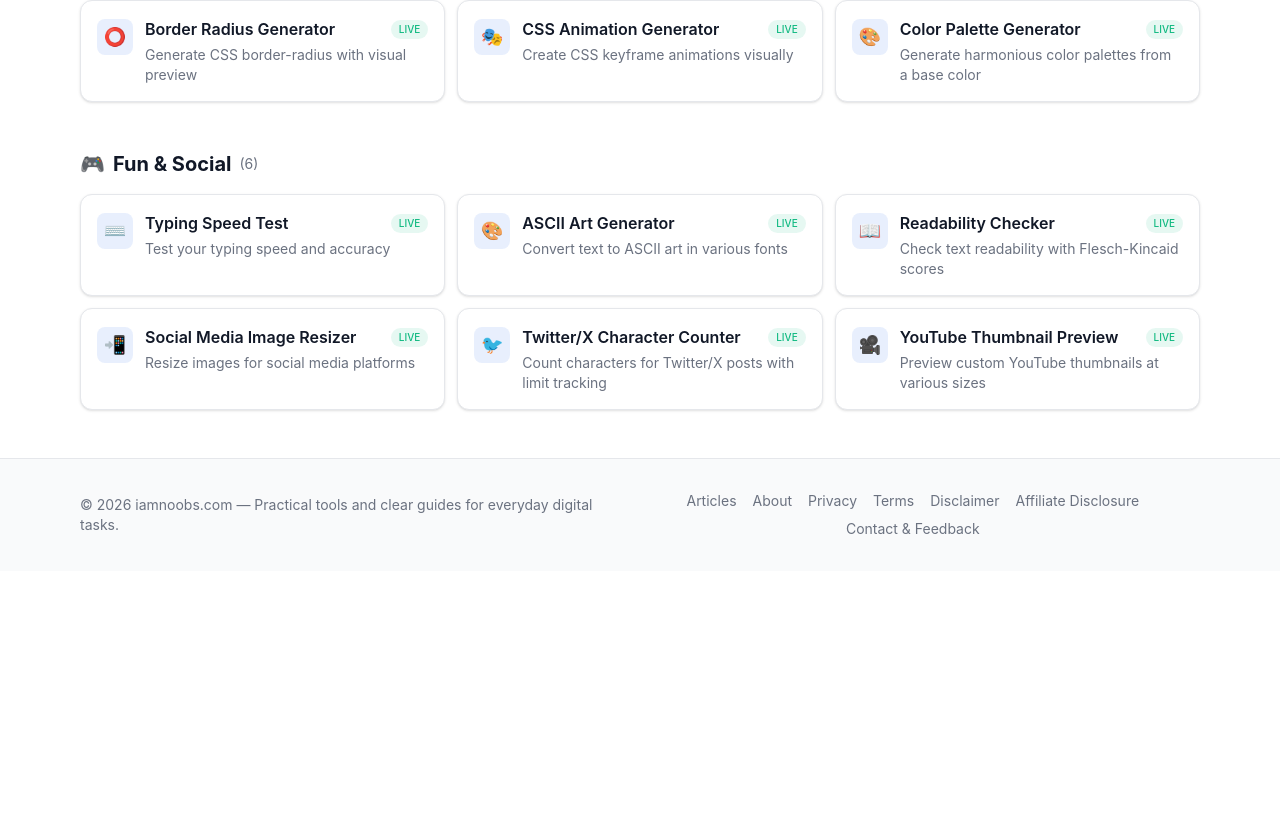
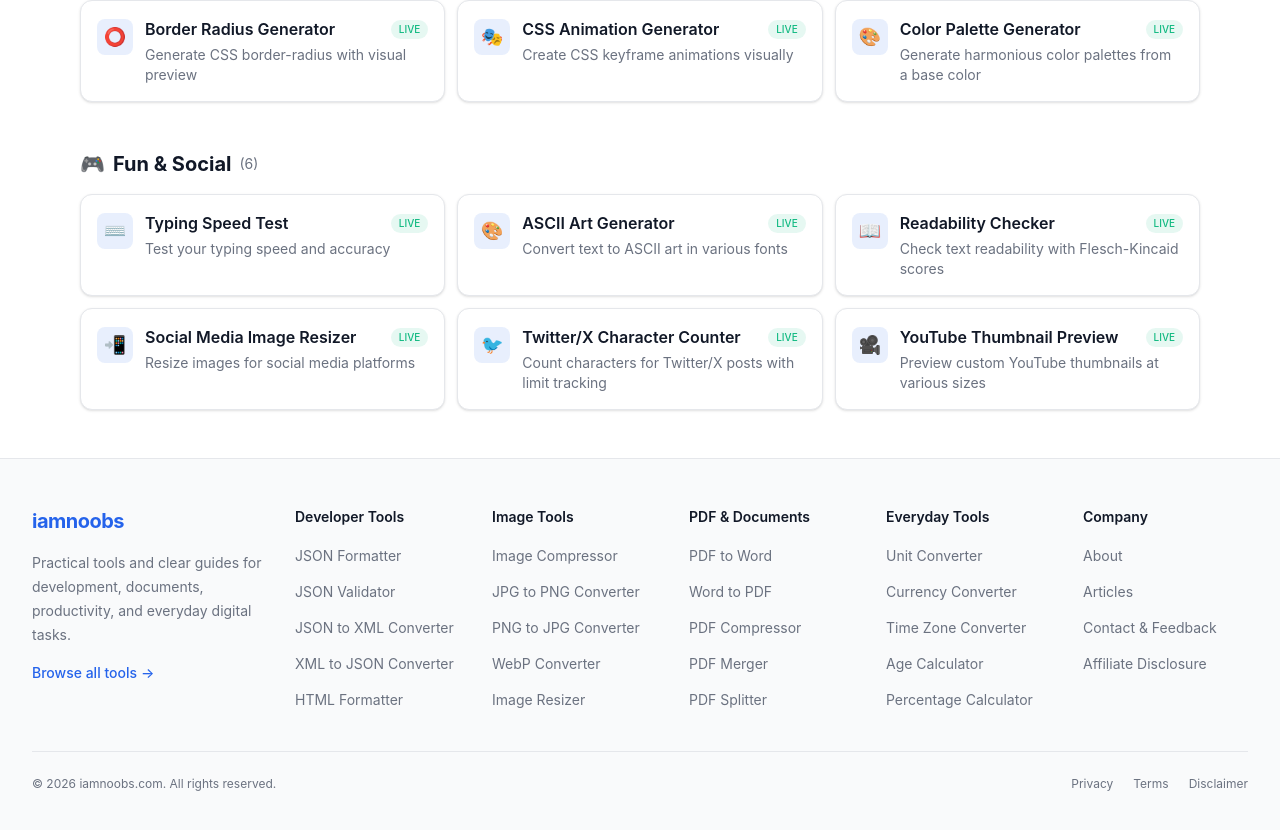
Before and after one commit to anil1991das/Iamnoobs, a Next.js app: page / in a window 1280 px wide. Shown: the part 7493-8323 px from the top of the page. Before the commit the page ends 8064 px from the top, so only its background shows below. Built offline with nearby package versions, Linux system fonts and the light colour scheme.

Commit message:
SEO, Footer upgraded, tools menu optimize for mobile

```diff
--- a/src/app/articles/[slug]/page.tsx
+++ b/src/app/articles/[slug]/page.tsx
@@ -87,10 +87,16 @@
       : undefined,
     datePublished: `${article.publishedAt}T00:00:00.000Z`,
     dateModified: `${article.updatedAt}T00:00:00.000Z`,
-    author: {
-      "@type": "Person",
-      name: article.author,
-    },
+    author: article.author.toLowerCase() === "iamnoobs"
+      ? {
+          "@type": "Organization",
+          name: article.author,
+          url: "https://iamnoobs.com/about",
+        }
+      : {
+          "@type": "Person",
+          name: article.author,
+        },
     publisher: {
       "@type": "Organization",
       name: "iamnoobs",
--- a/src/components/footer.tsx
+++ b/src/components/footer.tsx
@@ -1,21 +1,121 @@
 import Link from "next/link";
+import { tools } from "@/lib/tools/registry";
+
+const toolGroups = [
+  {
+    title: "Developer Tools",
+    categories: ["text-dev", "dev-helpers"],
+  },
+  {
+    title: "Image Tools",
+    categories: ["image"],
+  },
+  {
+    title: "PDF & Documents",
+    categories: ["document"],
+  },
+  {
+    title: "Everyday Tools",
+    categories: ["daily-use", "text-processing", "productivity", "business-finance"],
+  },
+];
+
+const companyLinks = [
+  { href: "/about", label: "About" },
+  { href: "/articles", label: "Articles" },
+  { href: "/contact", label: "Contact & Feedback" },
+  { href: "/affiliate-disclosure", label: "Affiliate Disclosure" },
+];
+
+const legalLinks = [
+  { href: "/privacy", label: "Privacy" },
+  { href: "/terms", label: "Terms" },
+  { href: "/disclaimer", label: "Disclaimer" },
+];
+
+const footerToolGroups = toolGroups.map((group) => ({
+  ...group,
+  tools: tools
+    .filter((tool) => group.categories.includes(tool.category))
+    .slice(0, 5),
+}));
 
 export default function Footer() {
   return (
     <footer className="mt-auto border-t border-card-border bg-muted">
-      <div className="mx-auto max-w-6xl px-4 py-8">
-        <div className="flex flex-col items-center justify-between gap-4 sm:flex-row">
-          <p className="text-sm text-muted-foreground">
-            &copy; {new Date().getFullYear()} iamnoobs.com — Practical tools and clear guides for everyday digital tasks.
+      <div className="mx-auto max-w-7xl px-4 py-12 sm:px-6 lg:px-8">
+        <div className="grid grid-cols-2 gap-x-6 gap-y-10 sm:grid-cols-3 lg:grid-cols-[1.4fr_repeat(5,minmax(0,1fr))] lg:gap-x-8">
+          <div className="col-span-2 sm:col-span-1">
+            <Link
+              href="/"
+              className="inline-flex text-xl font-bold tracking-tight text-primary"
+            >
+              iamnoobs
+            </Link>
+            <p className="mt-4 max-w-xs text-sm leading-6 text-muted-foreground">
+              Practical tools and clear guides for development, documents,
+              productivity, and everyday digital tasks.
+            </p>
+            <Link
+              href="/#tools"
+              className="mt-4 inline-flex text-sm font-medium text-primary hover:underline"
+            >
+              Browse all tools
+              <span aria-hidden="true" className="ml-1">→</span>
+            </Link>
+          </div>
+
+          {footerToolGroups.map((group) => (
+            <nav key={group.title} aria-label={group.title}>
+              <h2 className="text-sm font-semibold text-foreground">
+                {group.title}
+              </h2>
+              <ul className="mt-4 space-y-3">
+                {group.tools.map((tool) => (
+                  <li key={tool.slug}>
+                    <Link
+                      href={`/${tool.slug}`}
+                      className="text-sm text-muted-foreground transition-colors hover:text-foreground"
+                    >
+                      {tool.name}
+                    </Link>
+                  </li>
+                ))}
+              </ul>
+            </nav>
+          ))}
+
+          <nav aria-label="Company">
+            <h2 className="text-sm font-semibold text-foreground">Company</h2>
+            <ul className="mt-4 space-y-3">
+              {companyLinks.map((link) => (
+                <li key={link.href}>
+                  <Link
+                    href={link.href}
+                    className="text-sm text-muted-foreground transition-colors hover:text-foreground"
+                  >
+                    {link.label}
+                  </Link>
+                </li>
+              ))}
+            </ul>
+          </nav>
+        </div>
+
+        <div className="mt-10 flex flex-col gap-4 border-t border-card-border pt-6 text-xs text-muted-foreground sm:flex-row sm:items-center sm:justify-between">
+          <p>
+            &copy; {new Date().getFullYear()} iamnoobs.com. All rights reserved.
           </p>
-          <nav aria-label="Footer" className="flex flex-wrap justify-center gap-x-4 gap-y-2 text-sm text-muted-foreground">
-            <Link href="/articles" className="hover:text-foreground transition-colors">Articles</Link>
-            <Link href="/about" className="hover:text-foreground transition-colors">About</Link>
-            <Link href="/privacy" className="hover:text-foreground transition-colors">Privacy</Link>
-            <Link href="/terms" className="hover:text-foreground transition-colors">Terms</Link>
-            <Link href="/disclaimer" className="hover:text-foreground transition-colors">Disclaimer</Link>
-            <Link href="/affiliate-disclosure" className="hover:text-foreground transition-colors">Affiliate Disclosure</Link>
-            <Link href="/contact" className="hover:text-foreground transition-colors">Contact &amp; Feedback</Link>
+          <nav aria-label="Legal" className="flex flex-wrap gap-x-5 gap-y-2">
+            {legalLinks.map((link) => (
+              <Link
+                key={link.href}
+                href={link.href}
+                className="transition-colors hover:text-foreground"
+              >
+                {link.label}
+              </Link>
+            ))}
           </nav>
         </div>
       </div>
--- a/src/lib/tools/registry.ts
+++ b/src/lib/tools/registry.ts
@@ -168,7 +168,7 @@
     name: "Text Case Converter",
     description: "Convert text between uppercase, lowercase, title case and more",
     category: "text-dev",
-    metaTitle: "Text Case Converter Online - Change Text Case Free | iamnoobs",
+    metaTitle: "Text Case Converter Online | iamnoobs",
     metaDescription: "Convert text between uppercase, lowercase, title case, camelCase, and more. Free online text case converter.",
     keywords: ["text case converter", "change case", "uppercase converter", "lowercase converter"],
   },
@@ -210,7 +210,7 @@
     name: "Lorem Ipsum Generator",
     description: "Generate placeholder text for your designs",
     category: "generators-security",
-    metaTitle: "Lorem Ipsum Generator Online - Placeholder Text Free | iamnoobs",
+    metaTitle: "Lorem Ipsum Generator Online | iamnoobs",
     metaDescription: "Generate lorem ipsum placeholder text for your designs and mockups. Free online lorem ipsum generator.",
     keywords: ["lorem ipsum generator", "placeholder text", "dummy text", "lorem ipsum"],
   },
@@ -270,7 +270,7 @@
     name: "Regex Tester",
     description: "Test regular expressions against sample text",
     category: "generators-security",
-    metaTitle: "Regex Tester Online - Test Regular Expressions Free | iamnoobs",
+    metaTitle: "Regex Tester Online | iamnoobs",
     metaDescription: "Test your regular expressions against sample text with real-time matching. Free online regex tester tool.",
     keywords: ["regex tester", "regular expression tester", "test regex", "regex matcher"],
   },
@@ -280,7 +280,7 @@
     name: "Regex Generator",
     description: "Generate common regex patterns from descriptions",
     category: "generators-security",
-    metaTitle: "Regex Generator Online - Generate Regex Patterns Free | iamnoobs",
+    metaTitle: "Regex Pattern Generator Online | iamnoobs",
     metaDescription: "Generate common regular expression patterns easily. Free online regex generator for emails, URLs, and more.",
     keywords: ["regex generator", "regex creator", "generate regex", "regex patterns"],
   },
@@ -416,7 +416,7 @@
     name: "Unit Converter",
     description: "Convert between units of length, weight, and temperature",
     category: "daily-use",
-    metaTitle: "Unit Converter Online - Length, Weight, Temperature | iamnoobs",
+    metaTitle: "Unit Converter: Length, Weight & Temperature | iamnoobs",
     metaDescription: "Convert between units of length, weight, and temperature instantly. Free online unit conversion tool.",
     keywords: ["unit converter", "length converter", "weight converter", "temperature converter"],
   },
@@ -476,7 +476,7 @@
     name: "Discount Calculator",
     description: "Calculate discount amounts and final prices",
     category: "daily-use",
-    metaTitle: "Discount Calculator Online - Calculate Savings Free | iamnoobs",
+    metaTitle: "Discount Calculator: Calculate Savings | iamnoobs",
     metaDescription: "Calculate discount amounts, savings, and final prices. Free online discount and sale price calculator.",
     keywords: ["discount calculator", "calculate discount", "sale price calculator", "savings calculator"],
   },
@@ -814,7 +814,7 @@
     name: "File Hash Checker",
     description: "Generate and verify file hashes",
     category: "generators-security",
-    metaTitle: "File Hash Checker Online - Verify File Integrity Free | iamnoobs",
+    metaTitle: "File Hash Checker: Verify File Integrity | iamnoobs",
     metaDescription: "Generate and verify file hashes for integrity checking. Free online file hash checker.",
     keywords: ["file hash checker", "file integrity", "file hash verify", "hash file"],
   },
@@ -918,7 +918,7 @@
     name: "PDF Page Number",
     description: "Add page numbers to PDF documents",
     category: "document",
-    metaTitle: "PDF Page Number Tool Online - Add Page Numbers Free | iamnoobs",
+    metaTitle: "PDF Page Number Tool: Add Page Numbers | iamnoobs",
     metaDescription: "Add page numbers to your PDF documents in the browser. Free online PDF page numbering tool.",
     keywords: ["pdf page number", "add page numbers pdf", "number pdf pages", "pdf pagination"],
   },
@@ -1010,7 +1010,7 @@
     name: "Income Tax Calculator (India)",
     description: "Calculate Indian income tax with old and new regime",
     category: "business-finance",
-    metaTitle: "Income Tax Calculator India - Old & New Regime Free | iamnoobs",
+    metaTitle: "India Income Tax Calculator: Old & New Regime | iamnoobs",
     metaDescription: "Calculate Indian income tax under old and new tax regime with latest slabs. Free online income tax calculator.",
     keywords: ["income tax calculator", "income tax india", "tax calculator", "new regime old regime"],
   },
@@ -1020,7 +1020,7 @@
     name: "SIP Calculator",
     description: "Calculate SIP returns and wealth creation",
     category: "business-finance",
-    metaTitle: "SIP Calculator Online - Mutual Fund SIP Returns Free | iamnoobs",
+    metaTitle: "SIP Calculator: Estimate Mutual Fund Returns | iamnoobs",
     metaDescription: "Calculate SIP returns, maturity amount, and wealth creation. Free online SIP calculator for mutual funds.",
     keywords: ["sip calculator", "sip returns", "mutual fund sip", "sip investment"],
   },
@@ -1204,7 +1204,7 @@
     name: "Sitemap Generator",
     description: "Generate XML sitemaps for your website",
     category: "seo-content",
-    metaTitle: "Sitemap Generator Online - Create XML Sitemap Free | iamnoobs",
+    metaTitle: "XML Sitemap Generator Online | iamnoobs",
     metaDescription: "Generate XML sitemaps for your website with custom URLs. Free online sitemap generator.",
     keywords: ["sitemap generator", "xml sitemap", "create sitemap", "seo sitemap"],
   },
```
Also changed, not shown: src/app/[slug]/page.tsx (+20 -0 lines), src/app/sitemap.ts (+2 -10 lines), src/components/tool-layout.tsx (+25 -0 lines), src/components/tools-menu.tsx (+28 -6 lines), src/lib/tools/seo-data.ts (+21 -21 lines).
